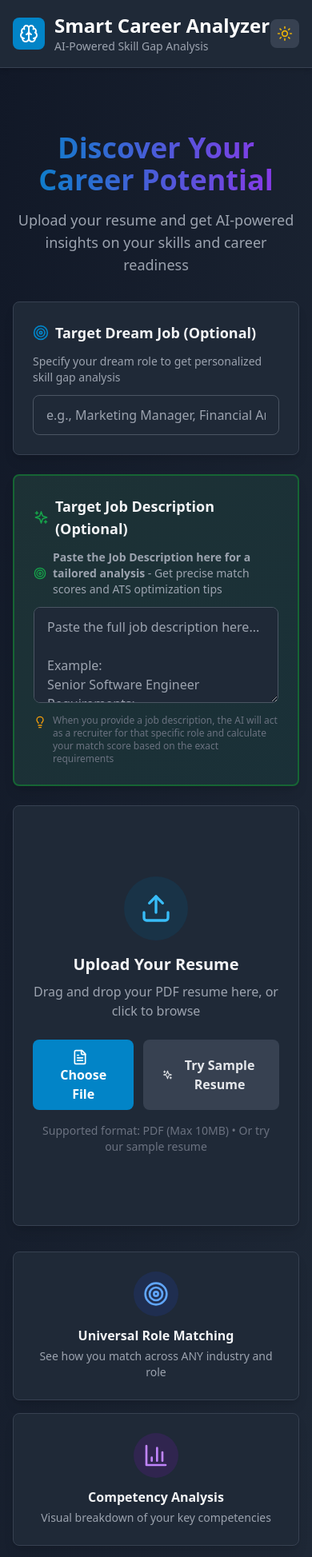
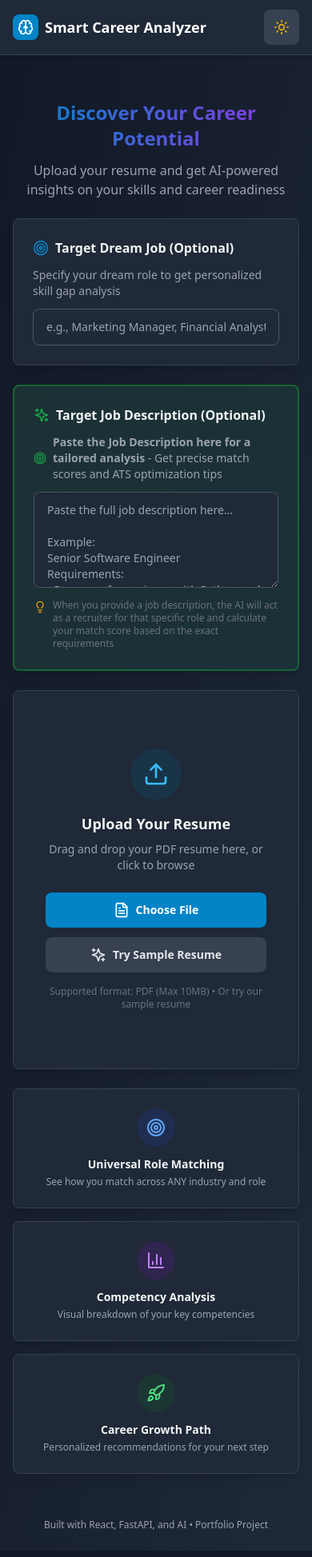
Before and after one commit to cnhdavid/Smart-Career-Analyzer, a React (Vite) app in the folder frontend/: page / in a window 390 px wide. Shown: the top 1947 px of the page at 80% size. Built offline with nearby package versions, Linux system fonts and the light colour scheme.

Commit message:
responsiveness added

```diff
--- a/frontend/src/App.jsx
+++ b/frontend/src/App.jsx
@@ -1,5 +1,5 @@
 import { useState, useEffect } from 'react'
-import { Moon, Sun } from 'lucide-react'
+import { Moon, Sun, ArrowUp } from 'lucide-react'
 import UploadZone from './components/UploadZone'
 import Dashboard from './components/Dashboard'
 import Header from './components/Header'
@@ -8,6 +8,7 @@ function App() {
   const [darkMode, setDarkMode] = useState(true)
   const [analysisData, setAnalysisData] = useState(null)
   const [isLoading, setIsLoading] = useState(false)
+  const [showBackToTop, setShowBackToTop] = useState(false)
 
   useEffect(() => {
     if (darkMode) {
@@ -16,6 +17,19 @@ function App() {
       document.documentElement.classList.remove('dark')
     }
   }, [darkMode])
+
+  useEffect(() => {
+    const handleScroll = () => {
+      setShowBackToTop(window.scrollY > 400)
+    }
+
+    window.addEventListener('scroll', handleScroll)
+    return () => window.removeEventListener('scroll', handleScroll)
+  }, [])
+
+  const scrollToTop = () => {
+    window.scrollTo({ top: 0, behavior: 'smooth' })
+  }
 
   const handleAnalysisComplete = (data) => {
     setAnalysisData(data)
@@ -43,9 +57,19 @@ function App() {
         )}
       </main>
 
-      <footer className="text-center py-6 text-gray-600 dark:text-gray-400 text-sm">
+      <footer className="text-center py-6 px-4 text-gray-600 dark:text-gray-400 text-xs md:text-sm">
         <p>Built with React, FastAPI, and AI • Portfolio Project</p>
       </footer>
+
+      {showBackToTop && (
+        <button
+          onClick={scrollToTop}
+          className="fixed bottom-6 right-6 p-3 md:p-4 bg-primary-600 hover:bg-primary-700 text-white rounded-full shadow-lg transition-all duration-300 z-40 min-h-[48px] min-w-[48px] flex items-center justify-center"
+          aria-label="Back to top"
+        >
+          <ArrowUp className="w-5 h-5 md:w-6 md:h-6" />
+        </button>
+      )}
     </div>
   )
 }
--- a/frontend/src/components/Header.jsx
+++ b/frontend/src/components/Header.jsx
@@ -3,26 +3,26 @@ import { Moon, Sun, Brain, RotateCcw } from 'lucide-react'
 function Header({ darkMode, setDarkMode, onReset }) {
   return (
     <header className="bg-white dark:bg-gray-800 shadow-md border-b border-gray-200 dark:border-gray-700">
-      <div className="container mx-auto px-4 py-4 max-w-7xl">
-        <div className="flex items-center justify-between">
-          <div className="flex items-center gap-3">
-            <div className="bg-primary-600 p-2 rounded-lg">
-              <Brain className="w-6 h-6 text-white" />
+      <div className="container mx-auto px-4 py-3 md:py-4 max-w-7xl">
+        <div className="flex items-center justify-between gap-2">
+          <div className="flex items-center gap-2 md:gap-3 min-w-0 flex-1">
+            <div className="bg-primary-600 p-1.5 md:p-2 rounded-lg flex-shrink-0">
+              <Brain className="w-5 h-5 md:w-6 md:h-6 text-white" />
             </div>
-            <div>
-              <h1 className="text-2xl font-bold text-gray-900 dark:text-white">
+            <div className="min-w-0">
+              <h1 className="text-lg sm:text-xl md:text-2xl font-bold text-gray-900 dark:text-white truncate">
                 Smart Career Analyzer
               </h1>
-              <p className="text-sm text-gray-600 dark:text-gray-400">
+              <p className="text-xs sm:text-sm text-gray-600 dark:text-gray-400 hidden sm:block">
                 AI-Powered Skill Gap Analysis
               </p>
             </div>
           </div>
 
-          <div className="flex items-center gap-3">
+          <div className="flex items-center gap-2 md:gap-3 flex-shrink-0">
             <button
               onClick={() => setDarkMode(!darkMode)}
-              className="p-2 rounded-lg bg-gray-100 dark:bg-gray-700 hover:bg-gray-200 dark:hover:bg-gray-600 transition-colors"
+              className="p-2 rounded-lg bg-gray-100 dark:bg-gray-700 hover:bg-gray-200 dark:hover:bg-gray-600 transition-colors min-h-[44px] min-w-[44px] flex items-center justify-center"
               aria-label="Toggle dark mode"
             >
               {darkMode ? (
--- a/frontend/src/components/UploadZone.jsx
+++ b/frontend/src/components/UploadZone.jsx
@@ -179,12 +179,12 @@ function UploadZone({ onAnalysisComplete, isLoading, setIsLoading }) {
   }
 
   return (
-    <div className="max-w-3xl mx-auto mt-12">
-      <div className="text-center mb-8">
-        <h2 className="text-4xl font-bold mb-4 bg-gradient-to-r from-primary-600 to-purple-600 bg-clip-text text-transparent">
+    <div className="max-w-3xl mx-auto mt-6 md:mt-12">
+      <div className="text-center mb-6 md:mb-8">
+        <h2 className="text-2xl sm:text-3xl md:text-4xl font-bold mb-3 md:mb-4 bg-gradient-to-r from-primary-600 to-purple-600 bg-clip-text text-transparent px-4">
           Discover Your Career Potential
         </h2>
-        <p className="text-lg text-gray-600 dark:text-gray-400">
+        <p className="text-base md:text-lg text-gray-600 dark:text-gray-400 px-4">
           Upload your resume and get AI-powered insights on your skills and career readiness
         </p>
       </div>
@@ -192,7 +192,7 @@ function UploadZone({ onAnalysisComplete, isLoading, setIsLoading }) {
       <div className="card mb-6">
         <div className="flex items-center gap-2 mb-3">
           <Target className="w-5 h-5 text-primary-600" />
-          <h3 className="text-lg font-semibold">Target Dream Job (Optional)</h3>
+          <h3 className="text-base md:text-lg font-semibold">Target Dream Job (Optional)</h3>
         </div>
         <p className="text-sm text-gray-600 dark:text-gray-400 mb-3">
           Specify your dream role to get personalized skill gap analysis
@@ -207,7 +207,7 @@ function UploadZone({ onAnalysisComplete, isLoading, setIsLoading }) {
             }}
             onFocus={() => setShowRoleDropdown(true)}
             placeholder="e.g., Marketing Manager, Financial Analyst, Software Engineer..."
-            className="w-full px-4 py-3 border border-gray-300 dark:border-gray-600 rounded-lg focus:ring-2 focus:ring-primary-500 focus:border-transparent bg-white dark:bg-gray-800 text-gray-900 dark:text-gray-100"
+            className="w-full px-4 py-3 border border-gray-300 dark:border-gray-600 rounded-lg focus:ring-2 focus:ring-primary-500 focus:border-transparent bg-white dark:bg-gray-800 text-gray-900 dark:text-gray-100 text-sm md:text-base min-h-[44px]"
             disabled={isLoading}
           />
           {showRoleDropdown && filteredRoles.length > 0 && (
@@ -229,7 +229,7 @@ function UploadZone({ onAnalysisComplete, isLoading, setIsLoading }) {
       <div className="card mb-6 bg-gradient-to-br from-green-50 to-emerald-50 dark:from-green-900/20 dark:to-emerald-900/20 border-2 border-green-200 dark:border-green-800">
         <div className="flex items-center gap-2 mb-3">
           <Sparkles className="w-5 h-5 text-green-600" />
-          <h3 className="text-lg font-semibold">Target Job Description (Optional)</h3>
+          <h3 className="text-base md:text-lg font-semibold">Target Job Description (Optional)</h3>
         </div>
         <p className="text-sm text-gray-600 dark:text-gray-400 mb-3 flex items-center gap-2">
           <Target className="w-4 h-4 text-green-600 flex-shrink-0" />
@@ -239,7 +239,7 @@ function UploadZone({ onAnalysisComplete, isLoading, setIsLoading }) {
           value={jobDescription}
           onChange={(e) => setJobDescription(e.target.value)}
           placeholder="Paste the full job description here...&#10;&#10;Example:&#10;Senior Software Engineer&#10;Requirements:&#10;- 5+ years of experience with Python and JavaScript&#10;- Strong knowledge of React, Node.js, and AWS&#10;- Experience with CI/CD pipelines..."
-          className="w-full px-4 py-3 border border-gray-300 dark:border-gray-600 rounded-lg focus:ring-2 focus:ring-green-500 focus:border-transparent bg-white dark:bg-gray-800 text-gray-900 dark:text-gray-100 min-h-[120px] resize-y"
+          className="w-full px-4 py-3 border border-gray-300 dark:border-gray-600 rounded-lg focus:ring-2 focus:ring-green-500 focus:border-transparent bg-white dark:bg-gray-800 text-gray-900 dark:text-gray-100 min-h-[120px] resize-y text-sm md:text-base"
           disabled={isLoading}
         />
         <p className="text-xs text-gray-500 dark:text-gray-500 mt-2 flex items-start gap-2">
@@ -280,35 +280,35 @@ function UploadZone({ onAnalysisComplete, isLoading, setIsLoading }) {
             )}
           </div>
         ) : (
-          <div className="text-center py-16">
-            <div className="bg-primary-100 dark:bg-primary-900/30 w-20 h-20 rounded-full flex items-center justify-center mx-auto mb-4">
-              <Upload className="w-10 h-10 text-primary-600 dark:text-primary-400" />
+          <div className="text-center py-12 md:py-16 px-4">
+            <div className="bg-primary-100 dark:bg-primary-900/30 w-16 h-16 md:w-20 md:h-20 rounded-full flex items-center justify-center mx-auto mb-4">
+              <Upload className="w-8 h-8 md:w-10 md:h-10 text-primary-600 dark:text-primary-400" />
             </div>
 
-            <h3 className="text-xl font-semibold mb-2">Upload Your Resume</h3>
-            <p className="text-gray-600 dark:text-gray-400 mb-6">
+            <h3 className="text-lg md:text-xl font-semibold mb-2">Upload Your Resume</h3>
+            <p className="text-sm md:text-base text-gray-600 dark:text-gray-400 mb-6">
               Drag and drop your PDF resume here, or click to browse
             </p>
 
-            <div className="flex gap-3 justify-center">
+            <div className="flex flex-col sm:flex-row gap-3 justify-center">
               <button
                 onClick={onButtonClick}
-                className="btn-primary"
+                className="btn-primary min-h-[44px] flex items-center justify-center"
               >
                 <FileText className="w-5 h-5 inline mr-2" />
-                Choose File
+                <span className="text-sm md:text-base">Choose File</span>
               </button>
 
               <button
                 onClick={handleSampleResume}
-                className="btn-secondary flex items-center gap-2"
+                className="btn-secondary flex items-center justify-center gap-2 min-h-[44px]"
               >
                 <Sparkles className="w-5 h-5" />
-                Try Sample Resume
+                <span className="text-sm md:text-base">Try Sample Resume</span>
               </button>
             </div>
 
-            <p className="text-sm text-gray-500 dark:text-gray-500 mt-4">
+            <p className="text-xs md:text-sm text-gray-500 dark:text-gray-500 mt-4">
               Supported format: PDF (Max 10MB) • Or try our sample resume
             </p>
           </div>
@@ -322,37 +322,37 @@ function UploadZone({ onAnalysisComplete, isLoading, setIsLoading }) {
         )}
       </div>
 
-      <div className="mt-8 grid grid-cols-1 md:grid-cols-3 gap-4">
+      <div className="mt-6 md:mt-8 grid grid-cols-1 sm:grid-cols-2 md:grid-cols-3 gap-4">
         <div className="card text-center">
           <div className="flex justify-center mb-3">
             <div className="bg-blue-100 dark:bg-blue-900/30 p-3 rounded-full">
-              <Target className="w-8 h-8 text-blue-600 dark:text-blue-400" />
+              <Target className="w-6 h-6 md:w-8 md:h-8 text-blue-600 dark:text-blue-400" />
             </div>
           </div>
-          <h4 className="font-semibold mb-1">Universal Role Matching</h4>
-          <p className="text-sm text-gray-600 dark:text-gray-400">
+          <h4 className="text-sm md:text-base font-semibold mb-1">Universal Role Matching</h4>
+          <p className="text-xs md:text-sm text-gray-600 dark:text-gray-400">
             See how you match across ANY industry and role
           </p>
         </div>
         <div className="card text-center">
           <div className="flex justify-center mb-3">
             <div className="bg-purple-100 dark:bg-purple-900/30 p-3 rounded-full">
-              <BarChart3 className="w-8 h-8 text-purple-600 dark:text-purple-400" />
+              <BarChart3 className="w-6 h-6 md:w-8 md:h-8 text-purple-600 dark:text-purple-400" />
             </div>
           </div>
-          <h4 className="font-semibold mb-1">Competency Analysis</h4>
-          <p className="text-sm text-gray-600 dark:text-gray-400">
+          <h4 className="text-sm md:text-base font-semibold mb-1">Competency Analysis</h4>
+          <p className="text-xs md:text-sm text-gray-600 dark:text-gray-400">
             Visual breakdown of your key competencies
           </p>
         </div>
-        <div className="card text-center">
+        <div className="card text-center sm:col-span-2 md:col-span-1">
           <div className="flex justify-center mb-3">
             <div className="bg-green-100 dark:bg-green-900/30 p-3 rounded-full">
-              <Rocket className="w-8 h-8 text-green-600 dark:text-green-400" />
+              <Rocket className="w-6 h-6 md:w-8 md:h-8 text-green-600 dark:text-green-400" />
             </div>
           </div>
-          <h4 className="font-semibold mb-1">Career Growth Path</h4>
-          <p className="text-sm text-gray-600 dark:text-gray-400">
+          <h4 className="text-sm md:text-base font-semibold mb-1">Career Growth Path</h4>
+          <p className="text-xs md:text-sm text-gray-600 dark:text-gray-400">
             Personalized recommendations for your next step
           </p>
         </div>
```
Also changed, not shown: frontend/src/components/Dashboard.jsx (+20 -20 lines), frontend/src/components/RadarChart.jsx (+6 -4 lines), frontend/src/components/Roadmap.jsx (+12 -11 lines), frontend/src/components/RoleMatchCard.jsx (+16 -15 lines), frontend/src/components/SkillsList.jsx (+4 -4 lines).
